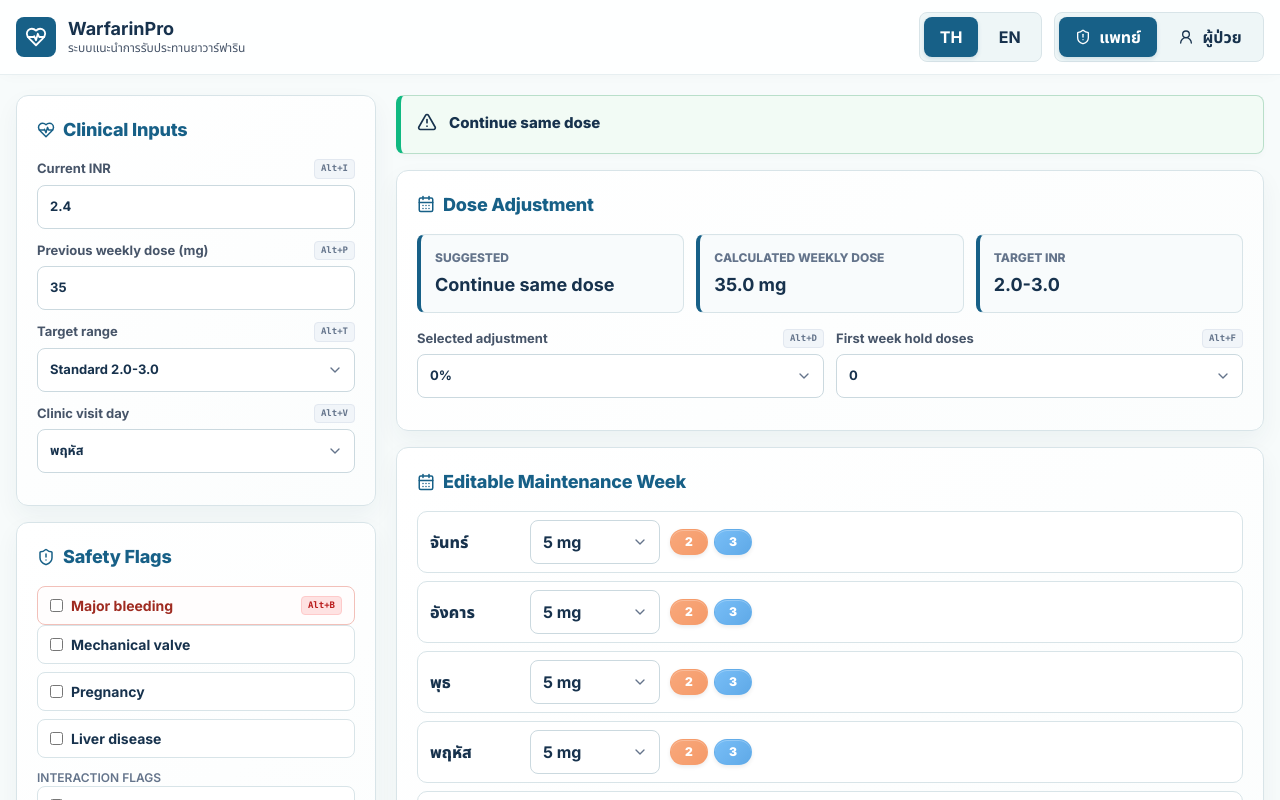
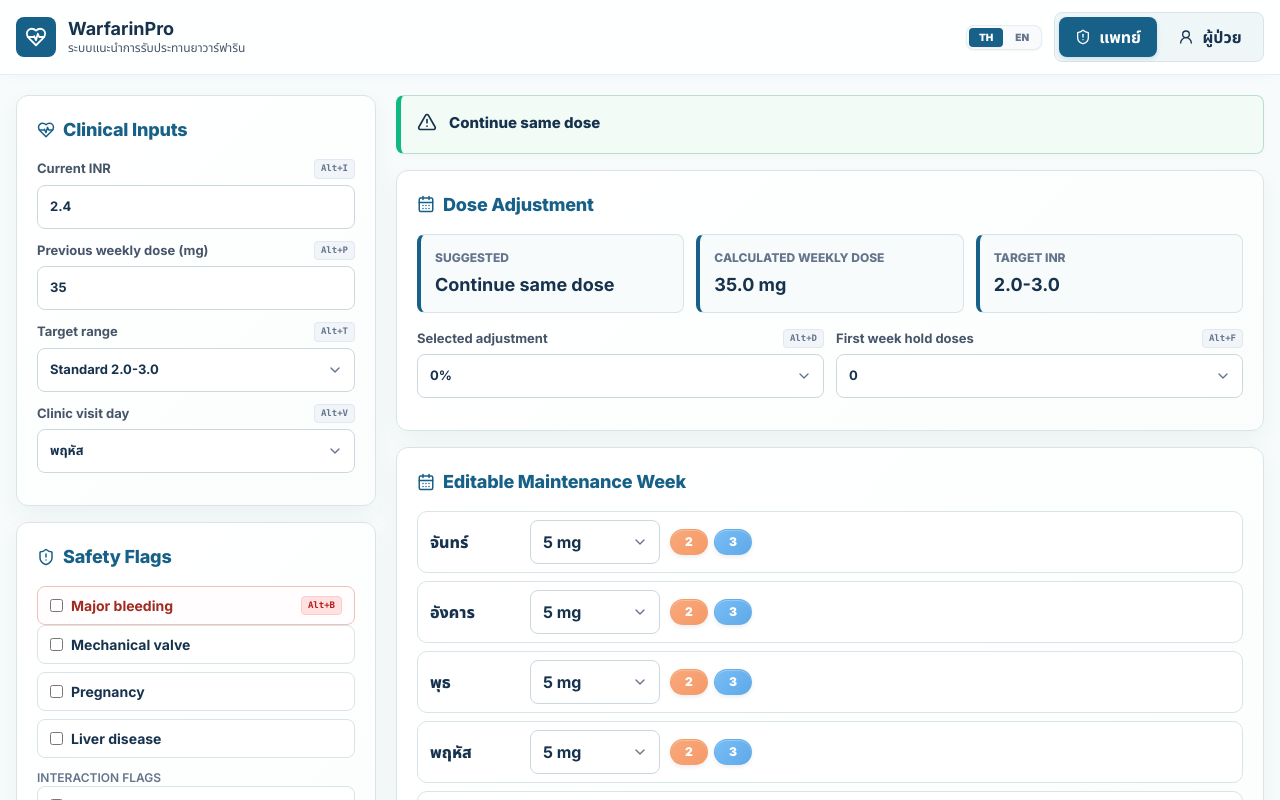
Before and after one commit to tpromson/WarfarinPro, a React (Vite) app: page / in a window 1280 px wide. Shown: the top 800 px of the page. Built offline with nearby package versions, Linux system fonts and the light colour scheme.

Commit message:
style: make language switcher buttons minimal and small

```diff
--- a/src/App.tsx
+++ b/src/App.tsx
@@ -183,11 +183,25 @@
             </div>
           </button>
           <div className="flex items-center gap-3 print:hidden">
-            <div className="segmented">
-              <button className={lang === "th" ? "active" : ""} onClick={() => setLang("th")}>
+            <div className="flex items-center gap-0.5 border border-clinic-line/60 rounded-lg p-0.5 bg-slate-50 shadow-sm text-[10px]">
+              <button
+                className={`px-2.5 py-0.5 rounded font-black transition-all focus:outline-none ${
+                  lang === "th"
+                    ? "bg-clinic-blue text-white shadow-sm"
+                    : "text-slate-500 hover:text-slate-800"
+                }`}
+                onClick={() => setLang("th")}
+              >
                 TH
               </button>
-              <button className={lang === "en" ? "active" : ""} onClick={() => setLang("en")}>
+              <button
+                className={`px-2.5 py-0.5 rounded font-black transition-all focus:outline-none ${
+                  lang === "en"
+                    ? "bg-clinic-blue text-white shadow-sm"
+                    : "text-slate-500 hover:text-slate-800"
+                }`}
+                onClick={() => setLang("en")}
+              >
                 EN
               </button>
             </div>
```
